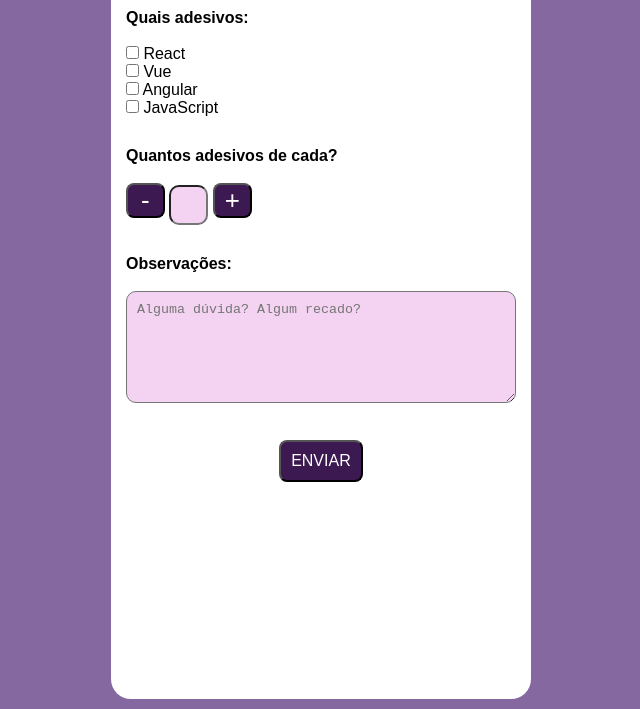
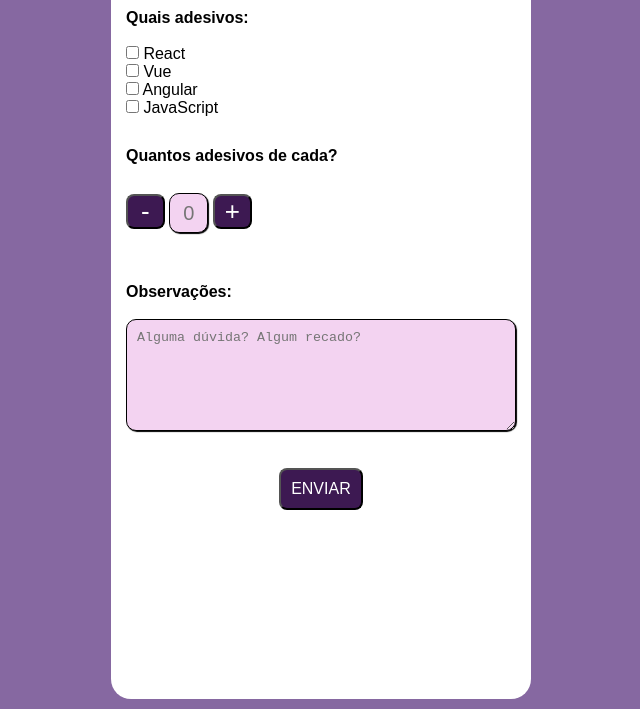
Before and after one commit to EvertonFeitos/Form-Pacote-Adesivos, a plain HTML site: page index.html in a window 1280 px wide. Shown: the part 111-820 px from the top of the page, without its empty margins (319-959 px from the left). Drawn offline with Linux system fonts and the light colour scheme.

Commit message:
Add files via upload
inicio modificação js

```diff
--- a/index.html
+++ b/index.html
@@ -6,6 +6,8 @@
       <meta name="viewport" content="width=device-width, initial-scale=1.0">
       <title>Cadastro</title>
       <link rel="stylesheet" type="text/css" href="style.css">
+	  <script type="text/javascript" src="script.js"></script>
+
    </head>
    <body>
 	  <div class="row">
@@ -43,9 +45,9 @@
 				   <label for="quantidade"><strong>Quantos adesivos de cada?</strong></label>
 				   <br>
 				   <br>
-				   <button class="botaoQuantidade">-</button>
-				   <input type="text" name="quantidade" id="quantidade">
-				   <button class="botaoQuantidade">+</button>
+				   <button type="button" class="botaoQuantidade" onclick= "QuantSubtrair()">-</button>
+				   <input type="text" name="quantidade" id="quantidade" placeholder="0" disabled="disabled">
+				   <button type="button" class="botaoQuantidade" onclick= "QuantSoma()">+</button>
 				</div>
 				<div class="formularioEspacamento">
 				   <label for="observacoes"><strong>Observações:</strong></label>
@@ -62,5 +64,6 @@
 	  </div>
 
 	  </div>
+	  <script type="text/javascript" src="script.js"></script>
    </body>
 </html>
--- /dev/null
+++ b/script.js
@@ -0,0 +1,19 @@
+function QuantSubtrair() {
+
+	if (document.getElementById('quantidade').value == 0) {
+
+		alert('Não é possivel solicitar um valor menor que zero!!!')
+	}
+
+		else
+		{
+			document.getElementById('quantidade').value--
+		}
+
+}
+
+function QuantSoma() {
+
+	document.getElementById('quantidade').value++
+
+	}
--- a/style.css
+++ b/style.css
@@ -53,6 +53,12 @@ body
 	height: 5vh;
 	background-color: rgb(243, 211, 241);
 	border-radius: 10px;
+	text-align: center;
+        font-size: 20px;
+        margin-top: 10px;
+        margin-bottom: 20px;
+        border: solid 1px #000;
+        box-shadow: 1px 1px 1px #000;
 }
 
 .btnEnviar
@@ -86,6 +92,8 @@ textarea {
 	background-color: rgb(243, 211, 241);
 	border-radius: 10px;
 	padding: 10px;
+	border: solid 1px #000;
+    box-shadow: 1px 1px 1px #000;
   }
 
 
```
